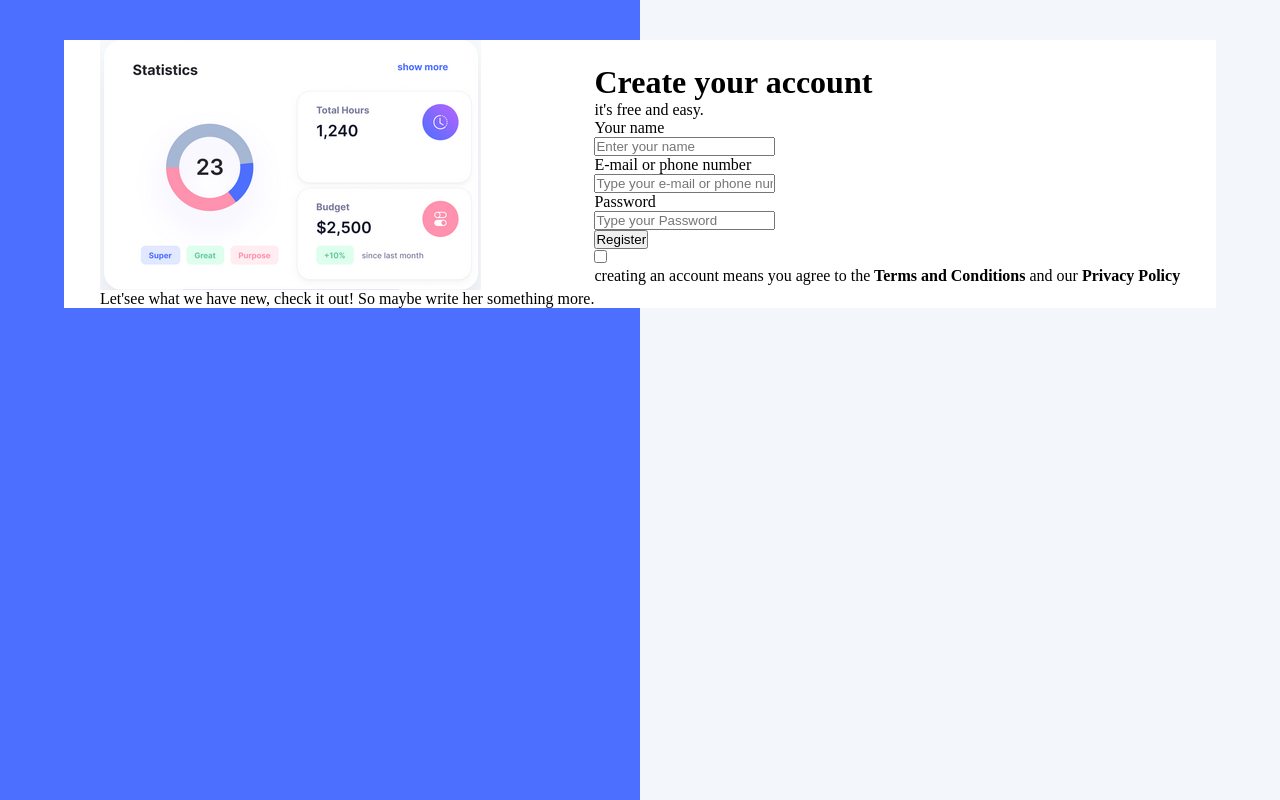
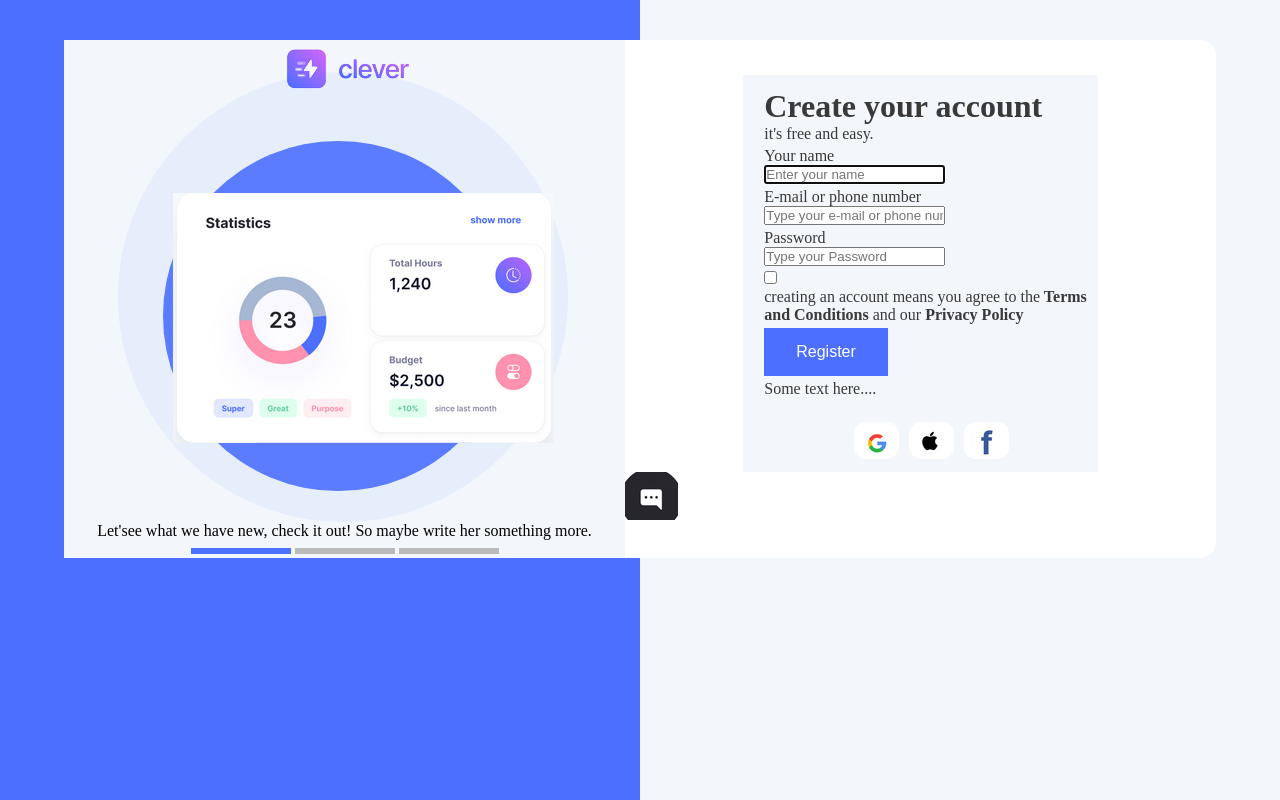
Before and after one commit to umireille/assignment, a plain HTML site: page index.html in a window 1280 px wide. Drawn offline with Linux system fonts and the light colour scheme.

Commit message:
Add files via upload

```diff
--- a/assets/css/style.css
+++ b/assets/css/style.css
@@ -1,26 +1,116 @@
-*{
+* {
   margin: 0;
   padding: 0;
   box-sizing: border-box;
 }
 
-body{
-
-    background-image: linear-gradient(to left, #f3f7fb, #f3f7fb 50%, #4c6fff 50%, #4c6fff);
+body {
+  background-image: linear-gradient(
+    to left,
+    #f3f7fb,
+    #f3f7fb 50%,
+    #4c6fff 50%,
+    #4c6fff
+  );
 }
-img{
+/* img {
   max-width: 100%;
   display: block;
-}
-.main__container{
+} */
+.main__container {
+  border-radius: 1rem;
   display: flex;
+  align-content: center;
+  align-items: center;
+  justify-content: center;
+  justify-items: center;
   background-color: white;
   width: 90%;
   height: 90%;
-    align-content: center;
-    justify-content: center;
-    justify-items: center;
-    align-items: center;
   margin: 0 auto;
   margin-top: 40px;
 }
+.carousel {
+  width: 50%;
+  background-color: #f3f7fb;
+  height: 100%;
+  display: flex;
+  flex-direction: column;
+  justify-content: flex-start;
+  align-items: inherit;
+}
+.carousel__dot{
+    height: 6px;
+    width: 100px;
+    background-color: #bbb;
+    display: inline-block;
+}
+.active__carousel{
+     background-color: #4c70ff;
+}
+.form {
+  background-color: #f3f7fb;
+  margin-left: 20%;
+  width: 60%;
+  padding: 13px 0px 13px 21px;
+  display: flex;
+  flex-direction: column;
+  gap: 4px;
+  color: #1a1a1adb;
+}
+.btn{
+    background-color: #4c6fff;
+    border: none;
+    color: white;
+    padding: 15px 32px;
+    text-align: center;
+    display: block;
+    font-size: 16px;
+    transition-duration: 0.4s;
+    cursor: pointer;
+}
+.btn:hover {
+    background-color:#536cd3;
+  }
+.circle1 {
+  position: relative;
+  height: 350px;
+  width: 350px;
+  background-color: #4c70ffe5;
+  border-radius: 50%;
+  display: inline-block;
+  margin: auto;
+  margin: 69px 0px 0px 45px;
+}
+.circle2 {
+  height: 0px;
+  width: 250px;
+  background-color: #4c70ff77;
+  border-radius: 50%;
+  display: inline-block;
+  margin: auto auto;
+  position: relative;
+  margin: 52px 0px 0px 10px;
+}
+
+.circle3 {
+  height: 450px;
+  width: 450px;
+  background-color: #4c70ff12;
+  border-radius: 50%;
+  display: inline-block;
+  margin: auto auto;
+  position: relative;
+  margin: -29px 0px 0px -3px;
+}
+
+.social__icons{
+    display: flex;
+    flex-direction: row;
+    gap: 10px;
+    justify-content: center;
+    margin-top: 20px;
+}
+.social__icons img{
+    border-radius: .75rem;
+}
--- a/index.html
+++ b/index.html
@@ -10,68 +10,67 @@
 </head>
 
 <body>
-    <div class="main__container">
-        <div class="l-message">
-            <img src="./images/logo.png" class="logo" alt="">
-            <span class="dot3">
-                <span class="dot1">
-                    <span class="dot2">
-
+    <div class="main__container container">
+        <div class="carousel">
+            <img src="./assets/img/logo.png" class="logo" alt="">
+            <span class="circle3">
+                <span class="circle1">
+                    <span class="circle2">
                         <img src="./assets/img/chart.png" alt="card">
-
                     </span>
                 </span>
             </span>
 
             <div style="text-align:center" class="target">
                 <p>Let'see what we have new, check it out! So maybe write her something more.</p>
-                <span class="line line1"></span>
-                <span class="line"></span>
-                <span class="line"></span>
+                <span class="carousel__dot active__carousel"></span>
+                <span class="carousel__dot"></span>
+                <span class="carousel__dot"></span>
             </div>
 
 
 
         </div>
-        <div class="l-form">
+        <div class="form__box">
 
-            <form action="questionaire.php" method="post">
-                <div class="form-heading">
+            <form action="#" class="form">
+                <div class="form__heading">
                     <h1>Create your account</h1>
                     <p>it's free and easy.</p>
                 </div>
 
                 <div>
                     <label for="name">Your name</label><br>
-                    <input type="text" placeholder="Enter your name" name="name" required>
+                    <input type="text" placeholder="Enter your name" required autofocus>
                 </div>
                 <div>
                     <label for="email">E-mail or phone number</label><br>
-                    <input type="text" placeholder="Type your e-mail or phone number" name="email" required>
+                    <input type="text" placeholder="Type your e-mail or phone number" required>
                 </div>
 
                 <div>
                     <label for="psw">Password</label><br>
-                    <input type="password" placeholder="Type your Password" name="psw" required>
+                    <input type="password" placeholder="Type your Password" required>
                 </div>
-
+                <div class="terms__policy">
+                    <input type="checkbox" class="check" id="policy" name="policy" required>
+                    <p>
+                        creating an account means you agree to the<b> Terms and Conditions</b> and our<b> Privacy Policy</b>
+                    </p>
+                </div>
                 <div>
-                    <a href="questionaire.html"><button type="submit" class="l-get-started">Register</button></a>
+                    <button type="submit" class="btn">Register</button>
                 </div>
-
-
-                <div class="policy">
-                    <input type="checkbox" class="check" id="policy" name="policy" value="terms&conditions">
-                    <p>creating an account means you agree to the<b> Terms and Conditions</b> and our<b> Privacy
-                            Policy</b></p>
+                <div>
+                    <p>Some text here....</p>
                 </div>
-                <div class="icons">
-                    <img src="./images/google.png" alt="">
-                    <img src="./images/apple.png" alt="">
-                    <img src="./images/facebook.png" alt="">
+                <div class="social__icons">
+                    <img src="./assets/img/google.png" alt="">
+                    <img src="./assets/img/apple.png" alt="">
+                    <img src="./assets/img/facebook.png" alt="">
                 </div>
             </form>
-            <img src="./images/chat.png" class="chat" alt="">
+            <img src="./assets/img/chat.png" class="chat" alt="">
         </div>
     </div>
     <script src="./assets/js/script.js"></script>
```
Lines whose indentation alone changed are shown as unchanged.
